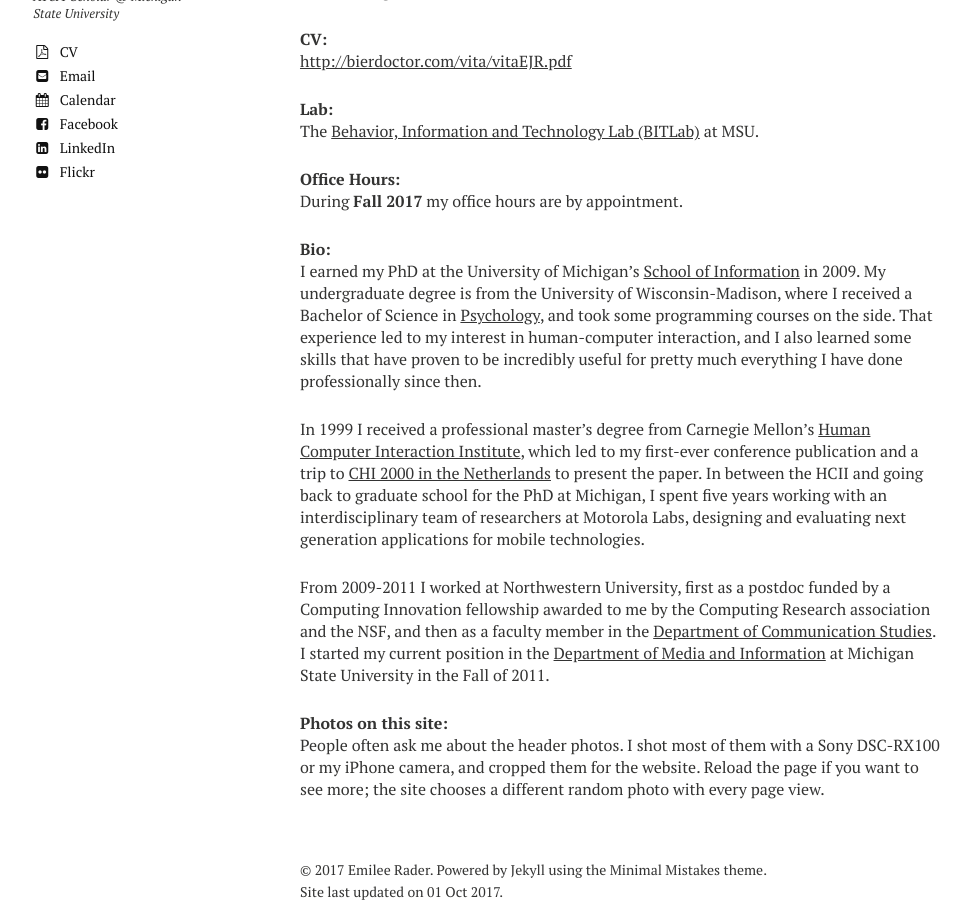
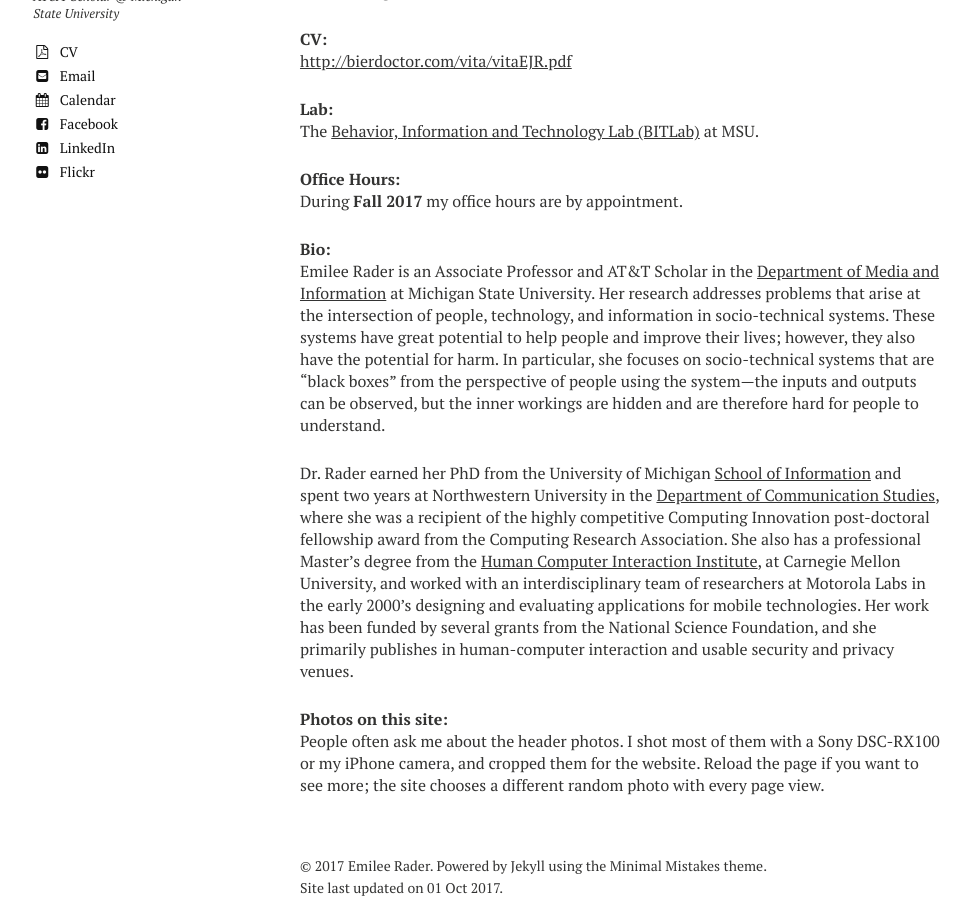
Before and after one commit to bierdoctor/bierdoctor.github.io, a Jekyll site: the page built from about/index.md, in a window 1280 px wide and 900 px high, scrolled down 620 px. Shown: the whole window, without its empty margins (20-991 px from the left). Built offline with Jekyll 4.4.1, drawn with Linux system fonts in a browser that asks for light colours; nearby versions of some CDN libraries.

Commit message:
update my bio

```diff
--- a/about/index.md
+++ b/about/index.md
@@ -34,11 +34,9 @@
 During **Fall 2017** my office hours are by appointment.
 
 **Bio:**
-I earned my PhD at the University of Michigan’s [School of Information](https://www.si.umich.edu) in 2009. My undergraduate degree is from the University of Wisconsin-Madison, where I received a Bachelor of Science in [Psychology](http://psych.wisc.edu), and took some programming courses on the side. That experience led to my interest in human-computer interaction, and I also learned some skills that have proven to be incredibly useful for pretty much everything I have done professionally since then.
+Emilee Rader is an Associate Professor and AT&T Scholar in the [Department of Media and Information](http://mi.msu.edu) at Michigan State University. Her research addresses problems that arise at the intersection of people, technology, and information in socio-technical systems. These systems have great potential to help people and improve their lives; however, they also have the potential for harm. In particular, she focuses on socio-technical systems that are “black boxes” from the perspective of people using the system—the inputs and outputs can be observed, but the inner workings are hidden and are therefore hard for people to understand.
 
-In 1999 I received a professional master’s degree from Carnegie Mellon’s [Human Computer Interaction Institute](https://www.hcii.cmu.edu), which led to my first-ever conference publication and a trip to [CHI 2000 in the Netherlands](http://www.sigchi.org/chi2000/) to present the paper. In between the HCII and going back to graduate school for the PhD at Michigan, I spent five years working with an interdisciplinary team of researchers at Motorola Labs, designing and evaluating next generation applications for mobile technologies.
-
-From 2009-2011 I worked at Northwestern University, first as a postdoc funded by a Computing Innovation fellowship awarded to me by the Computing Research association and the NSF, and then as a faculty member in the [Department of Communication Studies](http://www.communication.northwestern.edu/departments/communicationstudies). I started my current position  in the [Department of Media and Information](http://tism.msu.edu) at Michigan State University in the Fall of 2011.
+Dr. Rader earned her PhD from the University of Michigan [School of Information](https://www.si.umich.edu) and spent two years at Northwestern University in the [Department of Communication Studies](http://www.communication.northwestern.edu/departments/communicationstudies), where she was a recipient of the highly competitive Computing Innovation post-doctoral fellowship award from the Computing Research Association. She also has a professional Master’s degree from the [Human Computer Interaction Institute](https://www.hcii.cmu.edu), at Carnegie Mellon University, and worked with an interdisciplinary team of researchers at Motorola Labs in the early 2000’s designing and evaluating applications for mobile technologies. Her work has been funded by several grants from the National Science Foundation, and she primarily publishes in human-computer interaction and usable security and privacy venues.
 
 **Photos on this site:**
 People often ask me about the header photos. I shot most of them with a Sony DSC-RX100 or my iPhone camera, and cropped them for the website. Reload the page if you want to see more; the site chooses a different random photo with every page view.
```
